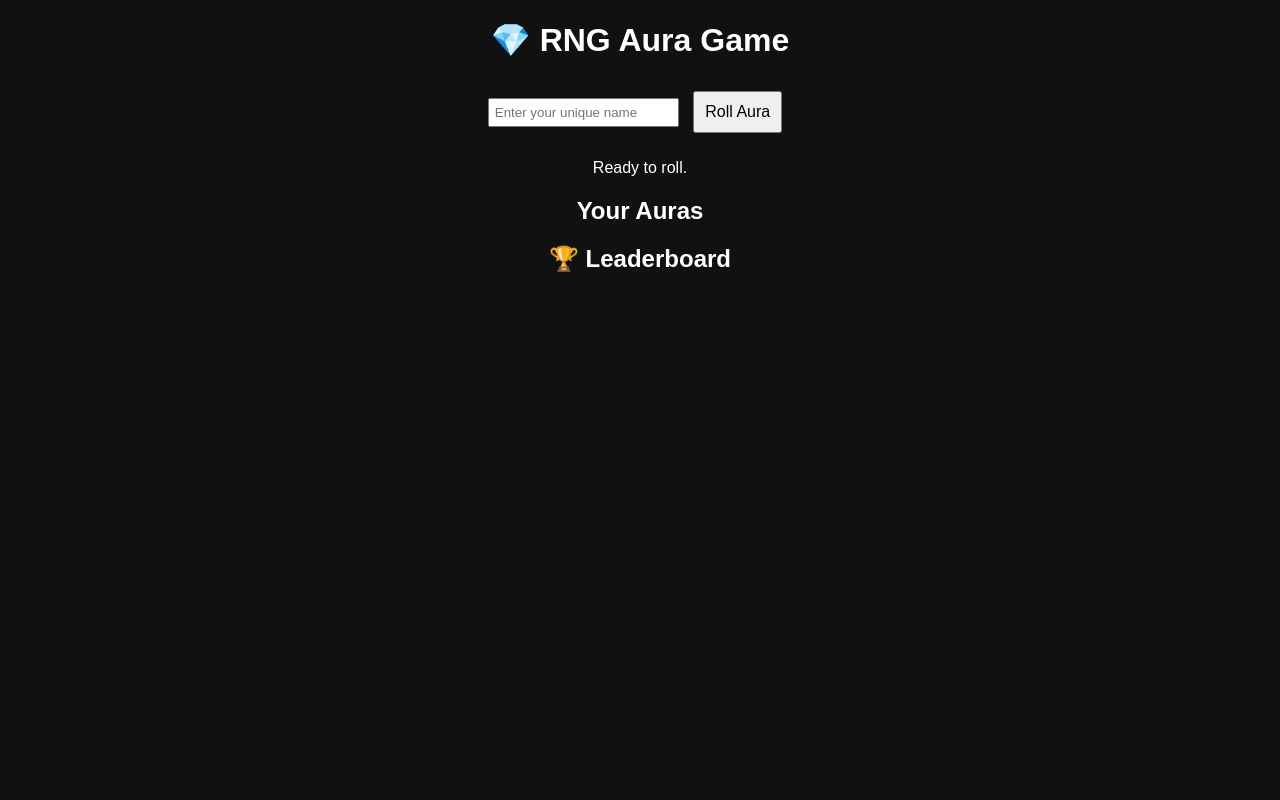
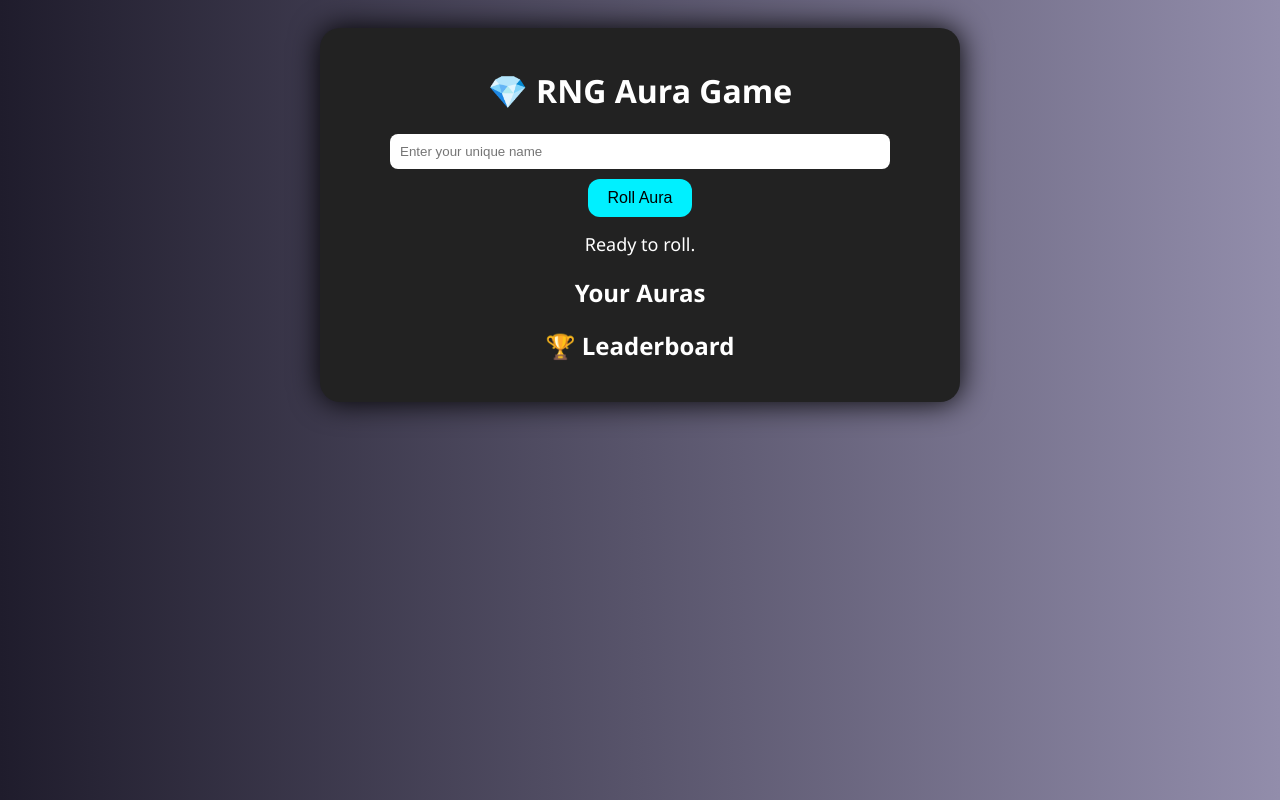
Before and after one commit to Funnidevv/RNG-V2, a plain HTML site: page index.html in a window 1280 px wide. Drawn offline with Linux system fonts and the light colour scheme.

Commit message:
Update style.css

```diff
--- a/style.css
+++ b/style.css
@@ -1,31 +1,65 @@
 body {
-  font-family: sans-serif;
+  font-family: 'Segoe UI', sans-serif;
+  background: linear-gradient(to right, #1f1c2c, #928dab);
+  color: white;
   text-align: center;
-  background: #111;
-  color: white;
+  padding: 20px;
 }
 
-#game {
-  margin-top: 20px;
+.container {
+  max-width: 600px;
+  margin: auto;
+  background: #222;
+  padding: 20px;
+  border-radius: 20px;
+  box-shadow: 0 0 30px #000;
+}
+
+input {
+  padding: 10px;
+  width: 80%;
+  border-radius: 8px;
+  border: none;
+  margin-bottom: 10px;
 }
 
 button {
-  padding: 10px;
-  margin: 10px;
+  background: #00f0ff;
+  border: none;
+  padding: 10px 20px;
   font-size: 16px;
+  border-radius: 12px;
+  cursor: pointer;
+  transition: 0.2s;
+}
+
+button:hover {
+  background: #00bfff;
+}
+
+#result {
+  margin: 15px 0;
+  font-size: 18px;
 }
 
 ul {
-  list-style-type: none;
+  list-style: none;
   padding: 0;
 }
 
+li {
+  margin: 4px;
+}
+
 .common { color: gray; }
+.uncommon { color: green; }
 .rare { color: blue; }
 .epic { color: purple; }
 .legendary { color: orange; }
+.mythic { color: crimson; }
 .divine { color: gold; }
-
-input {
-  padding: 5px;
-}
+.exotic { color: #0ff; }
+.godly { color: hotpink; }
+.ethereal { color: lightblue; }
+.transcendent { color: violet; }
+.infinity { color: white; text-shadow: 0 0 10px #fff; }
```
